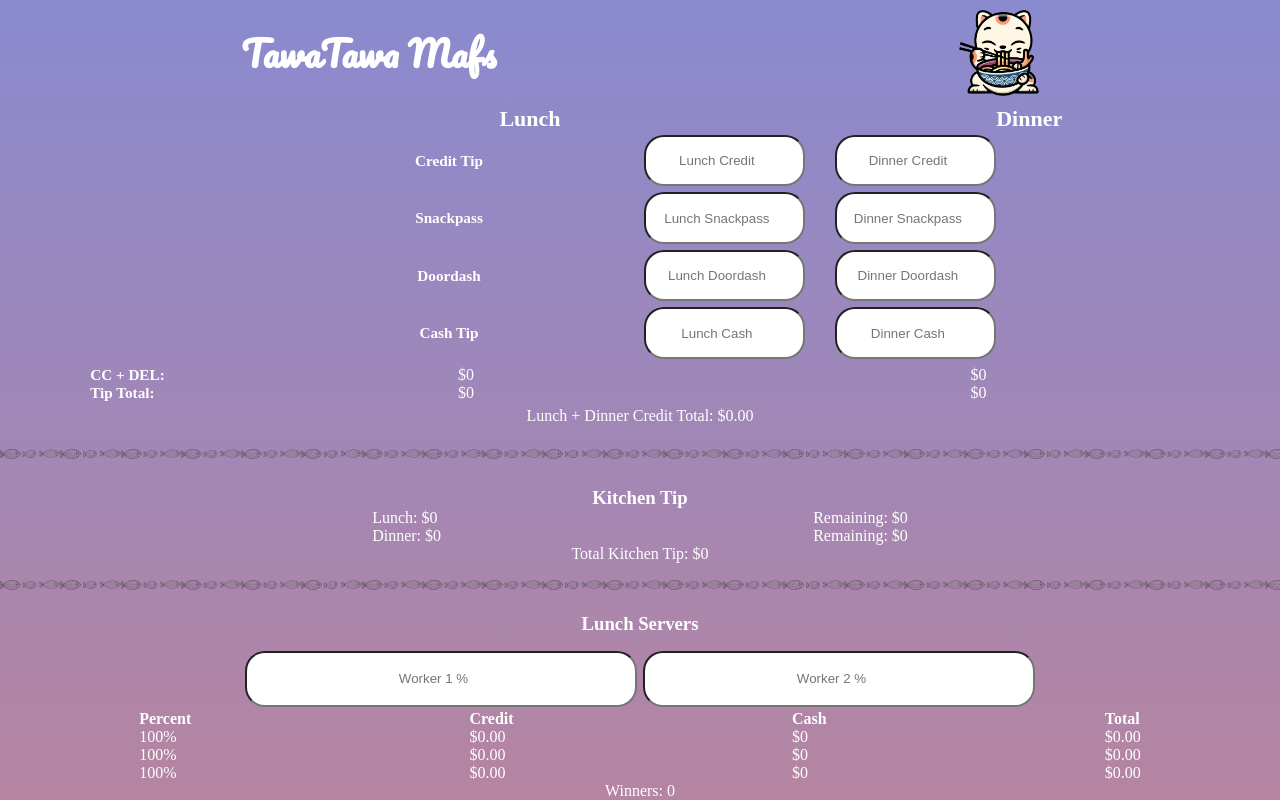
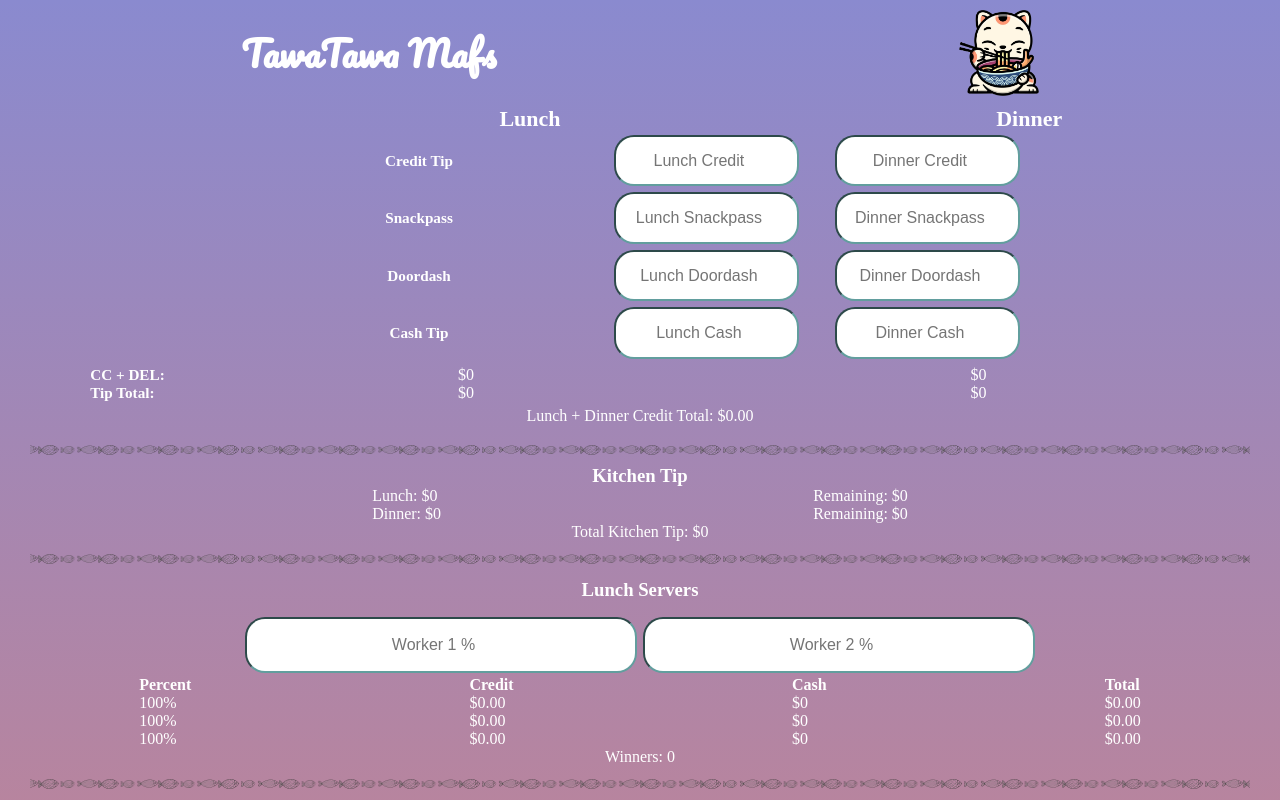
Before and after one commit to EddisonChen/terakawa-restart, a React (Create React App) app: page / in a window 1280 px wide. Shown: the top 800 px of the page. Built offline with nearby package versions, Linux system fonts and the light colour scheme; a web font is replaced by a local one.

Commit message:
fixed remainder bug

```diff
--- a/src/App.css
+++ b/src/App.css
@@ -14,10 +14,16 @@
 }
 
 .fish-border-container {
-  display: inline-block;
-  width: 100%;
+  display: flex;
+  flex-direction: row;
+  justify-content: center;
+  align-items: center;
+  /* width: 100%; */
   overflow: hidden;
   white-space: nowrap;
+  /* border: 1px solid black; */
+  margin-left: 30px;
+  margin-right: 30px;
 }
 
 .fish-border {
@@ -48,7 +54,9 @@ article {
 
 input {
   border-radius: 20px;
+  border-color: rgb(98, 158, 158);
   color:black;
+  font-size: 16px;
 }
 
 .titles {
@@ -136,7 +144,7 @@ input {
 
 .kitchen-tip-header {
   text-align: center;
-  margin-top: 20px;
+  margin-top: 10px;
 }
 
 .kitchen-tip-container {
--- a/src/App.js
+++ b/src/App.js
@@ -345,8 +345,8 @@ function App() {
   useEffect(calculateDinnerCashDistribution, [dinnerCash, dinnerKitchenTip, worker1DinnerPercent, worker2DinnerPercent, worker3DinnerPercent, worker4DinnerPercent])
 
   const calculateRemainders = () => {
-    setLunchCashRemainder(((Number(lunchCash) - Number(lunchKitchenTip)) - (Number(worker1LunchCash) + Number(worker2LunchCash) + Number(worker3LunchCash))).toFixed())
-    setDinnerCashRemainder(((Number(dinnerCash) - Number(dinnerKitchenTip)) - (Number(worker1DinnerCash) + Number(worker2DinnerCash) + Number(worker3DinnerCash) + Number(worker4DinnerCash))).toFixed())
+    setLunchCashRemainder((Number(lunchCash) - Number(lunchKitchenTip) - Number(worker1LunchCash) - Number(worker2LunchCash) - Number(worker3LunchCash)).toFixed())
+    setDinnerCashRemainder((Number(dinnerCash) - Number(dinnerKitchenTip) - Number(worker1DinnerCash) - Number(worker2DinnerCash) - Number(worker3DinnerCash) - Number(worker4DinnerCash)).toFixed())
   }
   useEffect(calculateRemainders, [lunchCash, dinnerCash, worker1LunchCash, worker1DinnerCash, worker2LunchCash, worker2DinnerCash, worker3LunchCash, worker3DinnerCash, worker4DinnerCash, dinnerKitchenTip, lunchKitchenTip])
 
@@ -358,7 +358,8 @@ function App() {
         lunchCount ++
       }
     }
-    if (lunchCashRemainder % lunchCount == 0) {
+    if (lunchCashRemainder > 0 && lunchCashRemainder % lunchCount == 0) {
+      console.log(lunchCashRemainder, lunchCount)
       const dividedAmount = lunchCashRemainder / lunchCount
       if (worker1LunchPercent == 1) {
         setWorker1LunchCash(worker1LunchCash + dividedAmount)
@@ -369,6 +370,7 @@ function App() {
       if (worker3LunchPercent == 1) {
         setWorker3LunchCash(worker3LunchCash + dividedAmount)
       }
+      setLunchCashRemainder(0)
     }
 
     const dinnerPercentages = [worker1DinnerPercent, worker2DinnerPercent, worker3DinnerPercent, worker4DinnerPercent]
@@ -378,8 +380,8 @@ function App() {
         dinnerCount ++
       }
     }
-    console.log("dinner cash remainder", dinnerCashRemainder, dinnerCount)
-    if (dinnerCashRemainder % dinnerCount == 0) {
+
+    if (dinnerCashRemainder > 0 && dinnerCashRemainder % dinnerCount == 0) {
       const dividedAmount = dinnerCashRemainder / dinnerCount
       if (worker1DinnerPercent == 1) {
         setWorker1DinnerCash(worker1DinnerCash + dividedAmount)
@@ -393,9 +395,10 @@ function App() {
       if (worker4DinnerPercent == 1) {
         setWorker4DinnerCash(worker4DinnerCash + dividedAmount)
       }
+      setDinnerCashRemainder(0)
     }
   }
-  useEffect(divideRemainder, [worker1LunchPercent, worker2LunchPercent, worker3LunchPercent, worker1DinnerPercent, worker2DinnerPercent, worker3DinnerPercent, worker4DinnerPercent, lunchCashRemainder, dinnerCashRemainder])
+  useEffect(divideRemainder, [worker1LunchPercent, worker2LunchPercent, worker3LunchPercent, worker1DinnerPercent, worker2DinnerPercent, worker3DinnerPercent, worker4DinnerPercent])
 
   return (
     <div className="App">
@@ -480,7 +483,6 @@ function App() {
             <img className="fish-border" src={fish} alt="fish border"/>
             <img className="fish-border" src={fish} alt="fish border"/>
           </div>
-
 
           <div>
             <h3 className="kitchen-tip-header">Kitchen Tip</h3>
```
